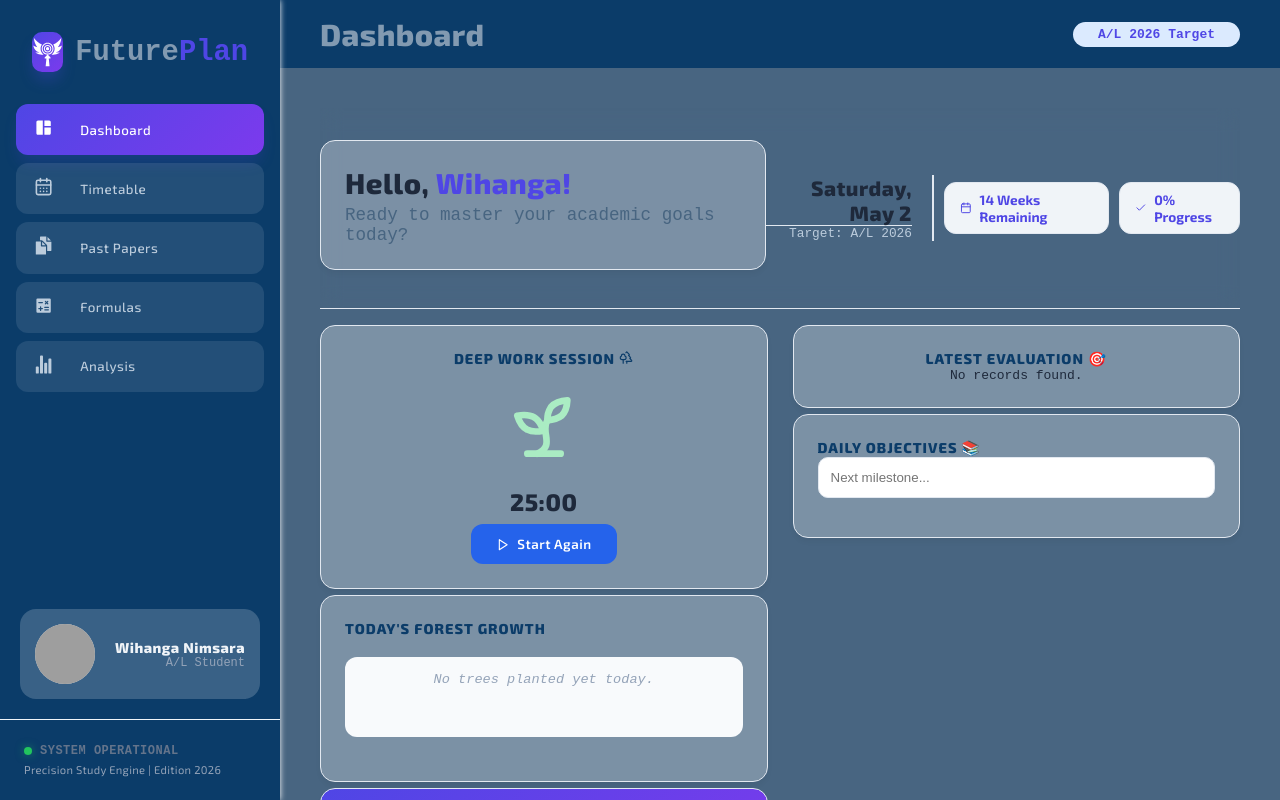
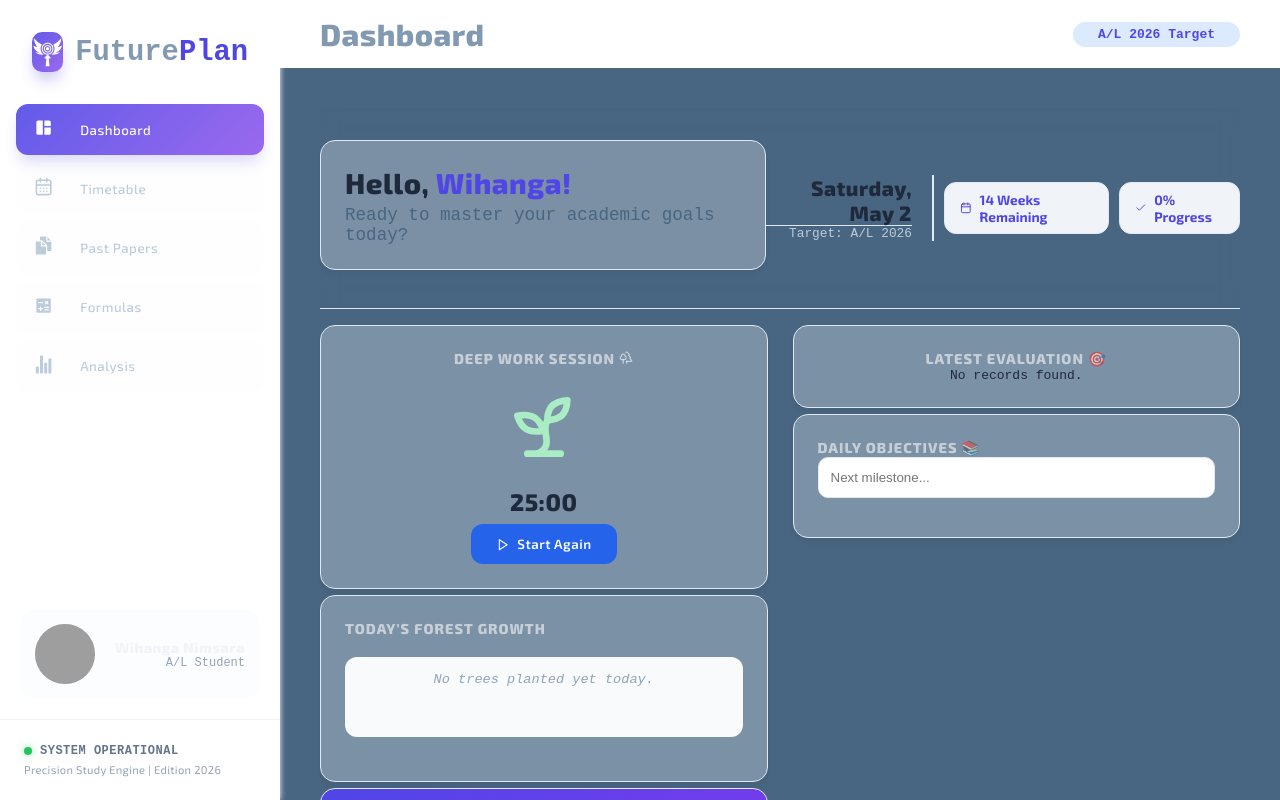
Before and after one commit to lakshan-beast/Future-Plan, a React (Vite) app: page / in a window 1280 px wide. Built offline with nearby package versions, Linux system fonts and the light colour scheme; grey boxes are pictures that could not be loaded.

Commit message:
Update background color variable and active gradient in _variables.scss

```diff
--- a/src/styles/abstracts/_variables.scss
+++ b/src/styles/abstracts/_variables.scss
@@ -2,7 +2,8 @@ $color-white: #f0f4f8;
 $color-medium: #bcccdc;
 $color-text: #829ab1;
 $color-content: #486581;
-$color-bg: #0b3c69;
+// $color-bg: #0b3c69;
+$color-bg: #ffffff91;
 $text-dark: #1e293b;
 $primary: #4f46e5;
 
@@ -12,7 +13,7 @@ $transition: all 0.3s cubic-bezier(0.4, 0, 0.2, 1);
 
 $sidebar-width: 280px;
 
-$active-gradient: linear-gradient(135deg, #4f46e5 0%, #7c3aed 100%);
+$active-gradient: linear-gradient(135deg, #625be9 0%, #9a69ee 100%);
 
 $font-exo: "Exo 2", sans-serif;
 $font-outfit: "Oswald", sans-serif;
```
